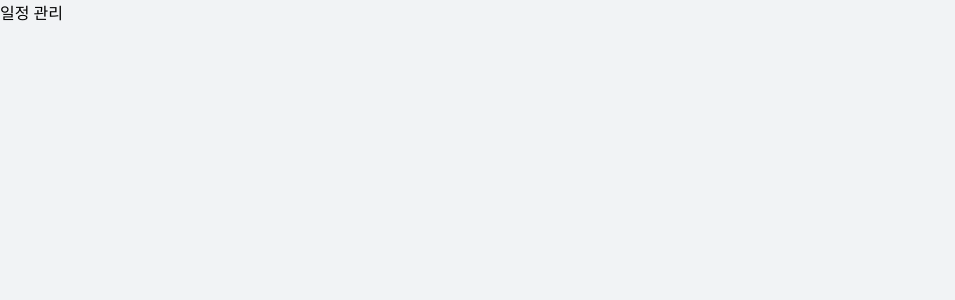
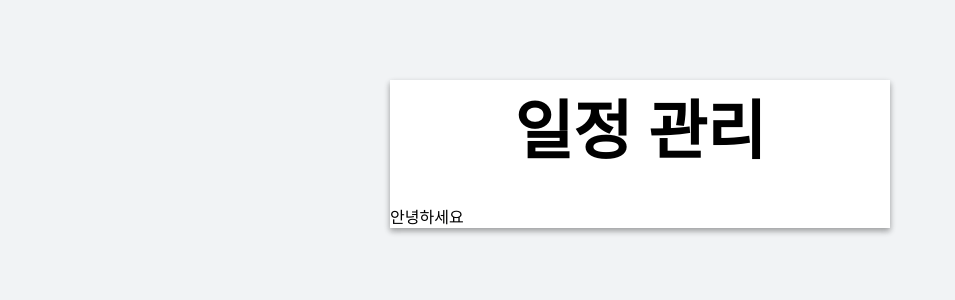
Before and after one commit to wheejinv/react_todo, a React (Create React App) app: page / in a window 1280 px wide. Shown: the top 300 px of the page, without its empty margins (0-955 px from the left). Built offline with nearby package versions, Linux system fonts and the light colour scheme.

Commit message:
챕터10. PageTemplate 컴포넌트 생성.

```diff
--- a/src/component/App.js
+++ b/src/component/App.js
@@ -1,11 +1,10 @@
 import React, { Component } from "react";
+import PageTemplate from "./PageTemplate";
 
 class App extends Component {
 	render() {
 		return (
-			<div>
-				일정 관리
-			</div>
+			<PageTemplate>안녕하세요</PageTemplate>
 		);
 	}
 }
--- /dev/null
+++ b/src/component/PageTemplate/PageTemplate.js
@@ -0,0 +1,23 @@
+import React from 'react';
+import styles from './PageTemplate.scss';
+import classNames from 'classnames/bind';
+
+const cx = classNames.bind(styles);
+
+/**
+ * 페이지 템플릿을 위한 컴포넌트 이다. 페이지의 틀,
+ * 그리고 타이틀 / 콘텐츠 등 속성이 설정되어 있다.
+ */
+
+const PageTemplate = ({children}) => {
+	return (
+		<div className={cx('page-template')}>
+			<h1>일정 관리</h1>
+			<div className={cx('content')}>
+				{children}
+			</div>
+		</div>
+	);
+};
+
+export default PageTemplate;
--- /dev/null
+++ b/src/component/PageTemplate/PageTemplate.scss
@@ -0,0 +1,26 @@
+.page-template {
+  margin-top: 5rem;
+  margin-left: auto;
+  margin-right: auto;
+  width: 500px;
+  background: white;
+  // 그림자를 씌워준다.
+  box-shadow: 0 3px 6px rgba(0, 0, 0, 0.16), 0 3px 6px rgba(0, 0, 0, 0.23);
+
+  // 웹 브라우저의 크기가 768px 미만일 때는
+  @media (max-width: 768px) {
+    margin-top: 1rem;
+    width: calc(100% - 2rem);
+  }
+
+  h1 {
+    text-align: center;
+    font-size: 4rem;
+    font-width: 300;
+    margin: 0;
+  }
+
+  .content {
+    margin-top: 2rem;
+  }
+}
--- /dev/null
+++ b/src/component/PageTemplate/index.js
@@ -0,0 +1 @@
+export { default } from './PageTemplate';
--- a/src/index.css
+++ /dev/null
@@ -1,13 +0,0 @@
-body {
-  margin: 0;
-  font-family: -apple-system, BlinkMacSystemFont, 'Segoe UI', 'Roboto', 'Oxygen',
-    'Ubuntu', 'Cantarell', 'Fira Sans', 'Droid Sans', 'Helvetica Neue',
-    sans-serif;
-  -webkit-font-smoothing: antialiased;
-  -moz-osx-font-smoothing: grayscale;
-}
-
-code {
-  font-family: source-code-pro, Menlo, Monaco, Consolas, 'Courier New',
-    monospace;
-}
```
